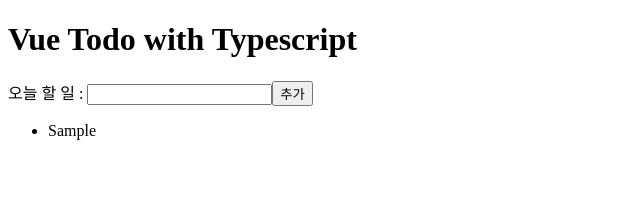
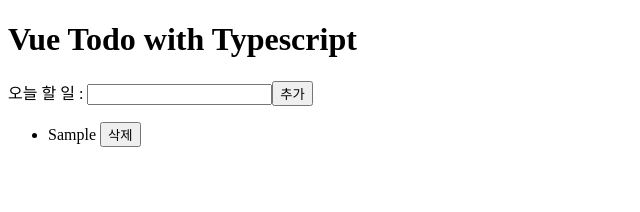
Before and after one commit to tmdals9974/study-typescript-vue, a Vue app in the folder vue-todo/: page / in a window 1280 px wide. Both pictures are taken after typing "Sample" into the empty fields and a click on the button "추가". Shown: the top 212 px of the page, without its empty margins (0-640 px from the left). Built offline with nearby package versions, Linux system fonts and the light colour scheme.

Commit message:
[FEAT] 할 일 삭제 기능 구현

```diff
--- a/vue-todo/src/App.vue
+++ b/vue-todo/src/App.vue
@@ -5,7 +5,13 @@
       <todo-input :item="todoText" @input="updateTodoText" @add="addTodoItem" />
       <div>
         <ul>
-          <todo-list-item v-for="(todoItem, index) in todoItems" :key="index" :todoItem="todoItem" />
+          <todo-list-item
+            v-for="(todoItem, index) in todoItems"
+            :key="index"
+            :todoItem="todoItem"
+            :index="index"
+            @remove="removeTodoItem"
+          />
         </ul>
       </div>
     </main>
@@ -53,6 +59,10 @@
     fetchTodoItems() {
       this.todoItems = storage.fetch();
     },
+    removeTodoItem(index: number) {
+      this.todoItems.splice(index, 1);
+      storage.save(this.todoItems);
+    },
   },
   created() {
     this.fetchTodoItems();
--- a/vue-todo/src/components/TodoListItem.vue
+++ b/vue-todo/src/components/TodoListItem.vue
@@ -1,5 +1,8 @@
 <template>
-  <li>{{ todoItem }}</li>
+  <li>
+    <span> {{ todoItem }} </span>
+    <button @click="removeItem">삭제</button>
+  </li>
 </template>
 
 <script lang="ts">
@@ -11,6 +14,15 @@
       type: String,
       default: "",
     },
+    index: {
+      type: Number,
+      default: -1,
+    },
+  },
+  methods: {
+    removeItem() {
+      this.$emit("remove", this.index);
+    },
   },
 });
 </script>
```
